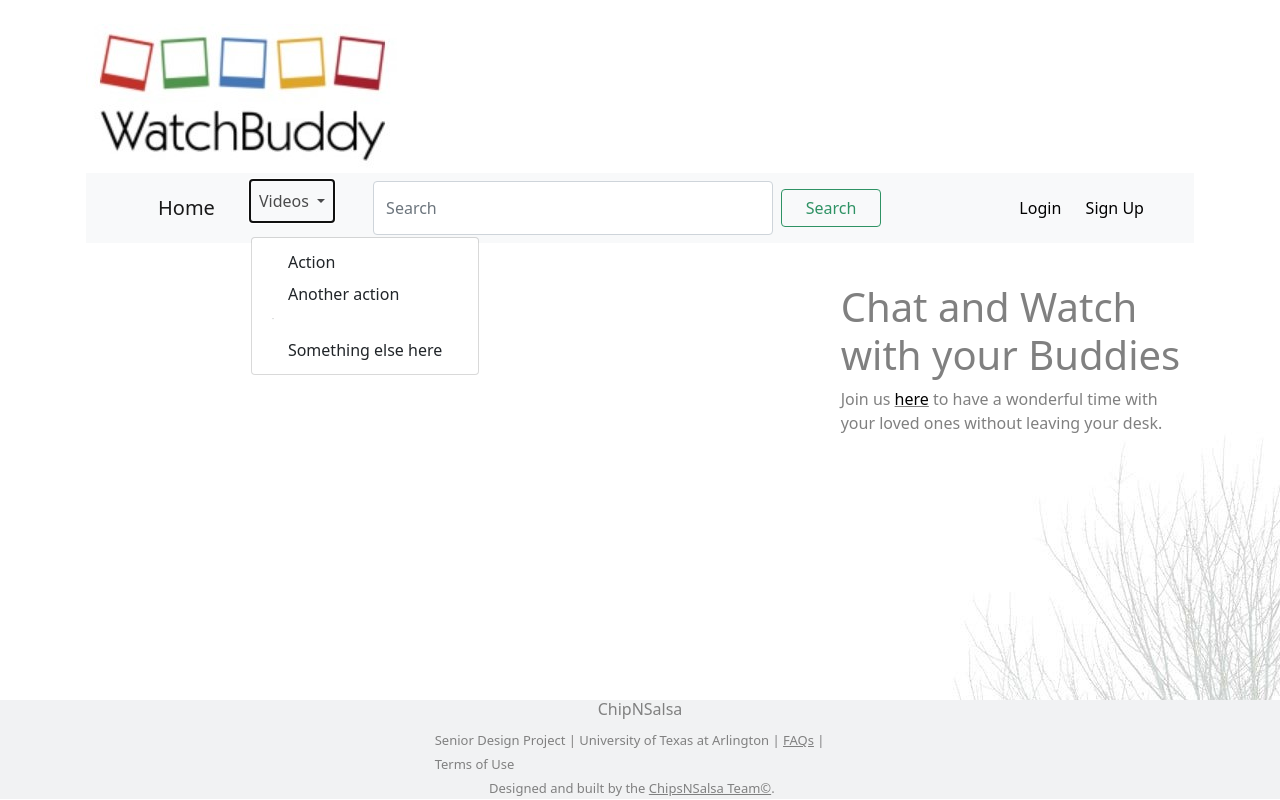
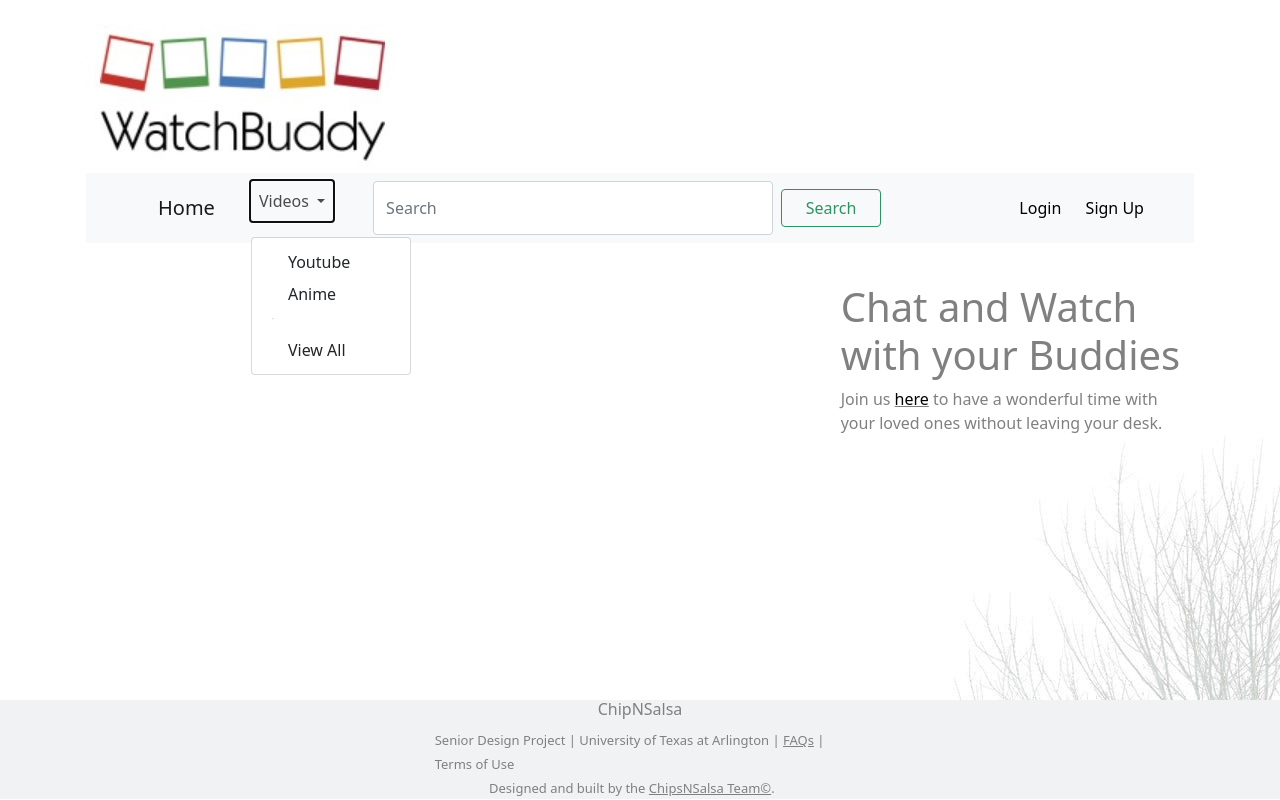
Before and after one commit to debbienguyenn/CSE4314-Senior-Design-I, a PHP site: page /homepage.html in a window 1280 px wide, after a click on "Videos". Run offline with PHP 8.4, Linux system fonts and the light colour scheme.

Commit message:
minor changes

```diff
--- a/404page.html
+++ b/404page.html
@@ -32,12 +32,12 @@
                     Videos
                   </a>
                   <ul class="dropdown-menu" aria-labelledby="navbarDropdown">
-                    <li><a class="dropdown-item" href="#">Action</a></li>
-                    <li><a class="dropdown-item" href="#">Commedy</a></li>
+                    <li><a class="dropdown-item" href="#">Youtube</a></li>
+                    <li><a class="dropdown-item" href="#">Anime</a></li>
                     <li>
                       <hr class="dropdown-divider">
                     </li>
-                    <li><a class="dropdown-item" href="#">Youtube</a></li>
+                    <li><a class="dropdown-item" href="#">View All</a></li>
                   </ul>
                 </li>
                 <li>
--- a/AboutUs.html
+++ b/AboutUs.html
@@ -31,12 +31,12 @@
                     Videos
                   </a>
                   <ul class="dropdown-menu" aria-labelledby="navbarDropdown">
-                    <li><a class="dropdown-item" href="#">Action</a></li>
-                    <li><a class="dropdown-item" href="#">Commedy</a></li>
+                    <li><a class="dropdown-item" href="#">Youtube</a></li>
+                    <li><a class="dropdown-item" href="#">Anime</a></li>
                     <li>
                       <hr class="dropdown-divider">
                     </li>
-                    <li><a class="dropdown-item" href="#">Youtube</a></li>
+                    <li><a class="dropdown-item" href="#">View All</a></li>
                   </ul>
                 </li>
                 <li>
--- a/Login.html
+++ b/Login.html
@@ -32,12 +32,12 @@
                     Videos
                   </a>
                   <ul class="dropdown-menu" aria-labelledby="navbarDropdown">
-                    <li><a class="dropdown-item" href="#">Action</a></li>
-                    <li><a class="dropdown-item" href="#">Another action</a></li>
+                    <li><a class="dropdown-item" href="#">Youtube</a></li>
+                    <li><a class="dropdown-item" href="#">Anime</a></li>
                     <li>
                       <hr class="dropdown-divider">
                     </li>
-                    <li><a class="dropdown-item" href="#">Something else here</a></li>
+                    <li><a class="dropdown-item" href="#">View All</a></li>
                   </ul>
                 </li>
                 <li>
--- a/Login.php
+++ b/Login.php
@@ -2,14 +2,16 @@
 
 session_start();
 
+//database connection
 $conn= mysqli_connect('localhost:3306','root','', 'sdproject');
 mysqli_select_db($conn, 'registration');
 
+//retrieve user inputs
 $email= filter_input(INPUT_POST, 'email');
 $psw= filter_input(INPUT_POST, 'psw');
 
+//validate credentials
 $s = "SELECT * from registration where email= '$email' && psw= '$psw'";
-
 $result = mysqli_query($conn, $s);
 $num = mysqli_num_rows($result);
 
--- a/SignUp.html
+++ b/SignUp.html
@@ -33,12 +33,12 @@
                     Videos
                   </a>
                   <ul class="dropdown-menu" aria-labelledby="navbarDropdown">
-                    <li><a class="dropdown-item" href="#">Action</a></li>
-                    <li><a class="dropdown-item" href="#">Another action</a></li>
+                    <li><a class="dropdown-item" href="#">Youtube</a></li>
+                    <li><a class="dropdown-item" href="#">Anime</a></li>
                     <li>
                       <hr class="dropdown-divider">
                     </li>
-                    <li><a class="dropdown-item" href="#">Something else here</a></li>
+                    <li><a class="dropdown-item" href="#">View All</a></li>
                   </ul>
                 </li>
                 <li>
--- a/homepage.html
+++ b/homepage.html
@@ -29,7 +29,9 @@
         </a>
         <nav style="width:1000px" class="navbar navbar-expand-lg navbar-light bg-light">
           <div class="container-fluid">
-            <a class="navbar-brand" href="#">Home</a>
+            <a class="navbar-brand" href="homepage.html">Home</a>
+
+            <!--dropdown menu for video categories-->
             <button class="navbar-toggler" type="button" data-bs-toggle="collapse"
               data-bs-target="#navbarSupportedContent" aria-controls="navbarSupportedContent" aria-expanded="false"
               aria-label="Toggle navigation">
@@ -43,12 +45,12 @@
                     Videos
                   </a>
                   <ul class="dropdown-menu" aria-labelledby="navbarDropdown">
-                    <li><a class="dropdown-item" href="#">Action</a></li>
-                    <li><a class="dropdown-item" href="#">Another action</a></li>
+                    <li><a class="dropdown-item" href="#">Youtube</a></li>
+                    <li><a class="dropdown-item" href="#">Anime</a></li>
                     <li>
                       <hr class="dropdown-divider">
                     </li>
-                    <li><a class="dropdown-item" href="#">Something else here</a></li>
+                    <li><a class="dropdown-item" href="#">View All</a></li>
                   </ul>
                 </li>
                 <li>
```
Also changed, not shown: profile.html (+3 -6 lines). Lines whose indentation alone changed are shown as unchanged.
